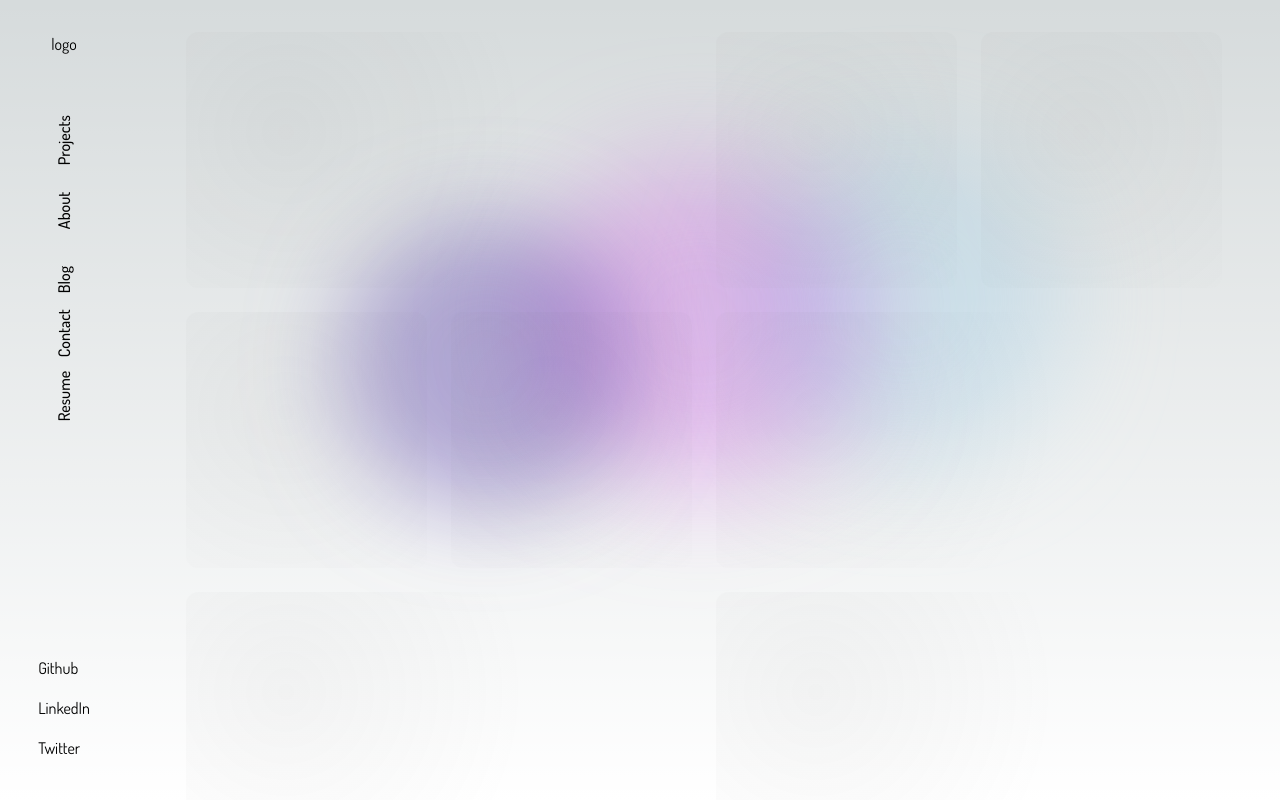
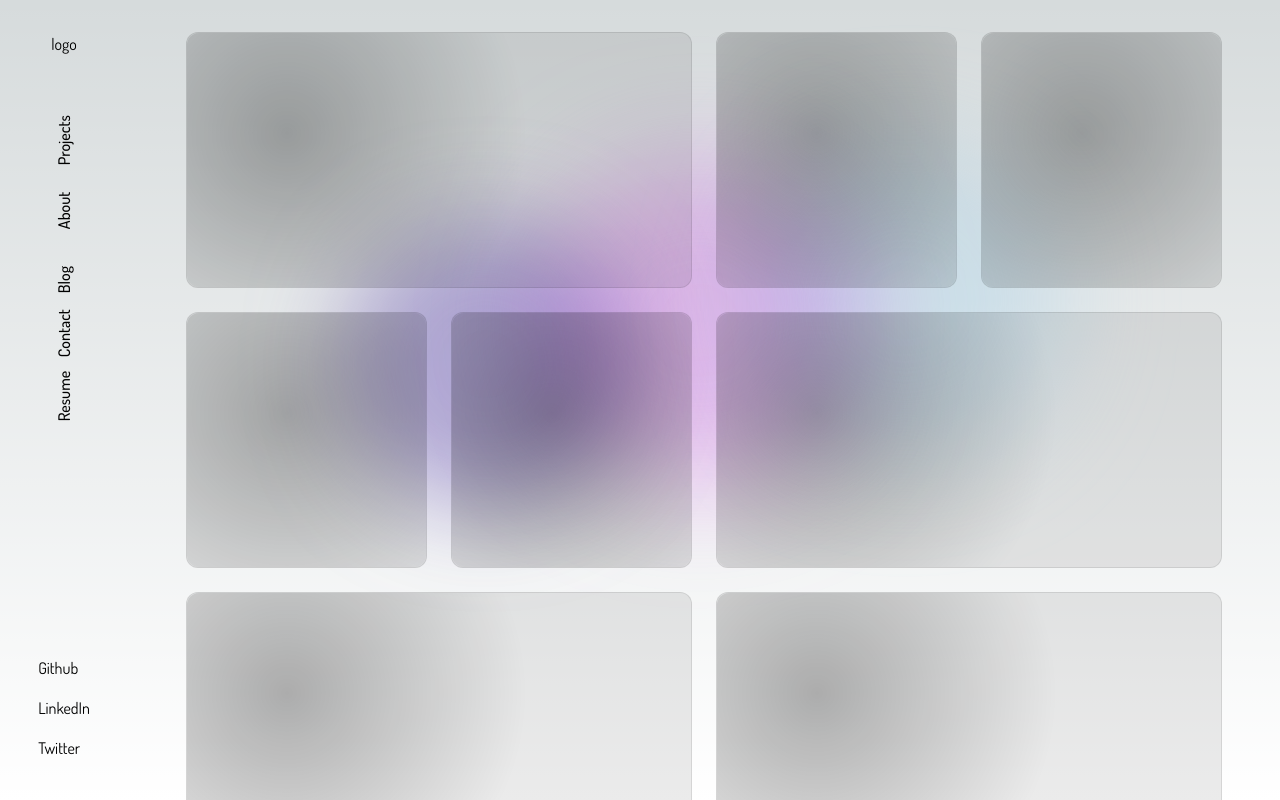
Before and after one commit to Derks14/keteku, a Next.js app: page /home in a window 1280 px wide. Built offline with nearby package versions, Linux system fonts and the light colour scheme; a web font is replaced by a local one.

Commit message:
final implementation of translucent cards

```diff
--- a/src/app/globals.css
+++ b/src/app/globals.css
@@ -107,7 +107,7 @@
   .bg-custom-radial {
     background: radial-gradient(
             600px at var(--mouse-x) var(--mouse-y),
-            rgba(120, 120, 120, 0.06),
+            rgba(0, 0, 0, 0.25),
             transparent 40%);
   }
 
--- a/src/components/ui/card.tsx
+++ b/src/components/ui/card.tsx
@@ -26,8 +26,8 @@ const Card = ({ children, className }: CardProps) => {
       className={cn(
         "h-[20rem] md:h-[16rem] rounded-xl relative cursor-pointer " +
           "before:content-[''] before:absolute before:h-full before:rounded-xl before:left-0 before:top-0 before:w-full before:z-[2] before:bg-custom-radial " +
-          "bg-slate/[0.1]  ",
-        "dark:bg-white/[0.01] dark:border dark:border-white/[0.1]",
+          "bg-black/[0.08] border border-black/[0.09] ",
+        "dark:bg-white/[0.09] dark:border dark:border-white/[0.09]",
         className,
       )}
     >
```
